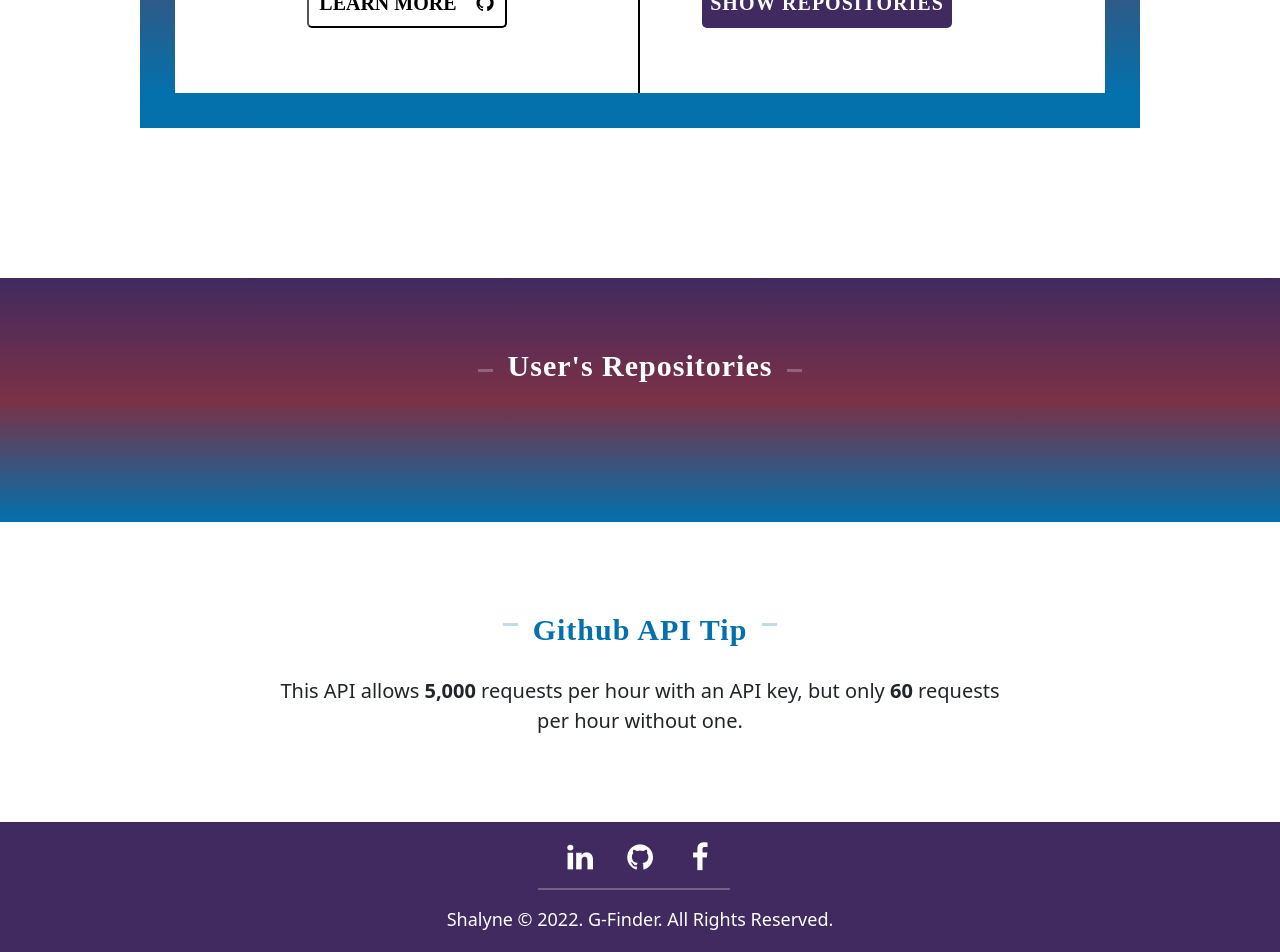
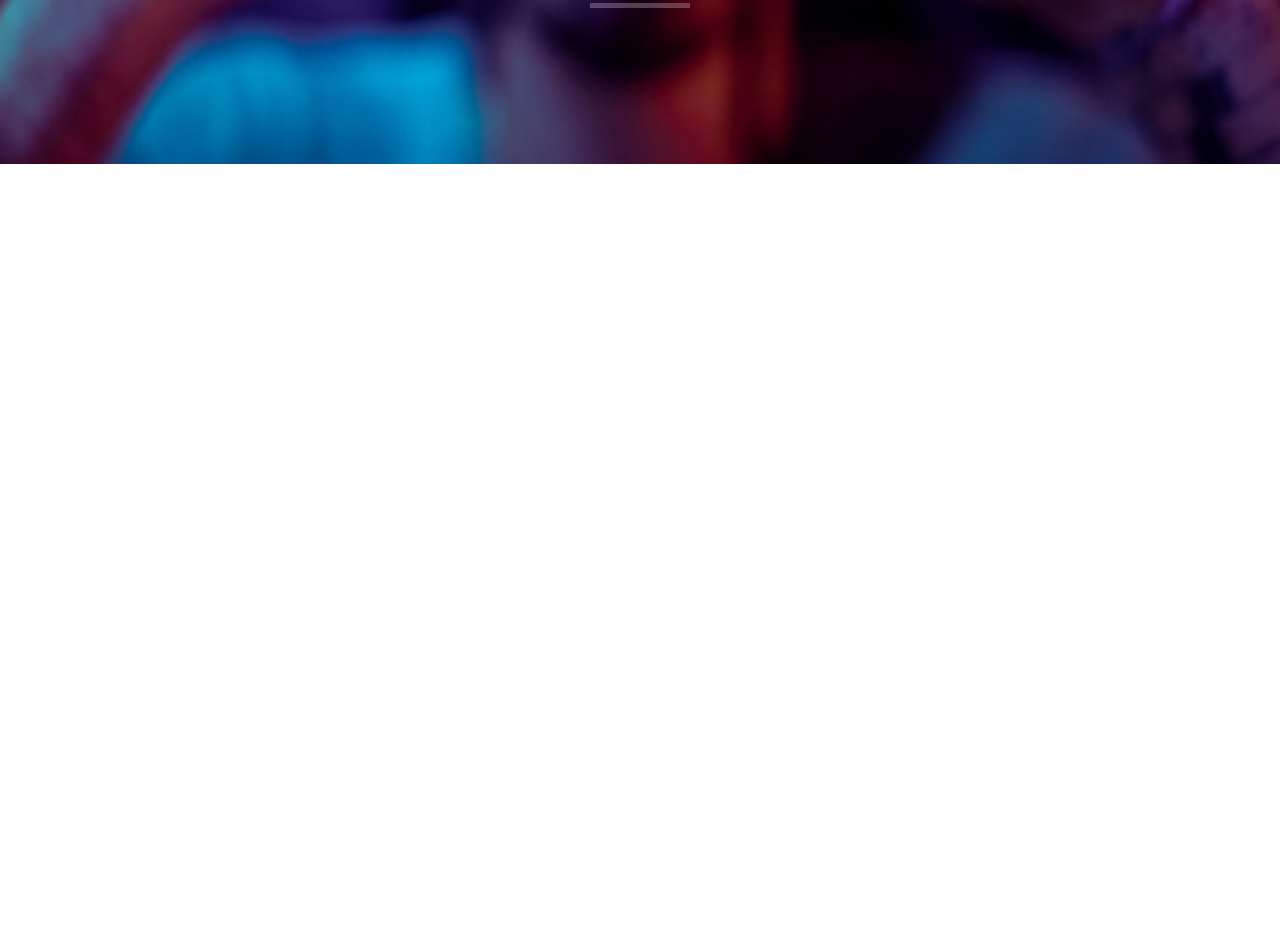
Before and after one commit to Shalyne-Waweru/Github-Finder, an Angular app: page /home in a window 1280 px wide. Before the commit this address led to /. Shown: the part 1596-2548 px from the top of the page. After the commit the page ends 1760 px from the top, so only its background shows below. Built offline with nearby package versions, Linux system fonts and the light colour scheme; a web font is replaced by a local one.

Commit message:
Add routes to the app-routing.module.ts

```diff
--- a/src/app/app-routing.module.ts
+++ b/src/app/app-routing.module.ts
@@ -1,7 +1,13 @@
 import { NgModule } from '@angular/core';
 import { RouterModule, Routes } from '@angular/router';
+import { AppComponent } from './app.component';
+import { UserProfileComponent } from './user-profile/user-profile.component';
 
-const routes: Routes = [];
+const routes: Routes = [
+  { path: 'home', component: AppComponent},
+  { path: 'search', component: UserProfileComponent},
+  { path: '', redirectTo:"/home", pathMatch:"full"}
+];
 
 @NgModule({
   imports: [RouterModule.forRoot(routes)],
--- a/src/app/app.component.html
+++ b/src/app/app.component.html
@@ -6,7 +6,5 @@
   </div>
   <hr>
 </div>
-
-<app-user-profile></app-user-profile>
-<app-footer></app-footer>
+<!-- <app-user-profile></app-user-profile> -->
 <router-outlet></router-outlet>
--- a/src/app/user-profile/user-profile.component.html
+++ b/src/app/user-profile/user-profile.component.html
@@ -86,3 +86,4 @@
     </div>
   </div>
 </div>
+<app-footer></app-footer>
```
